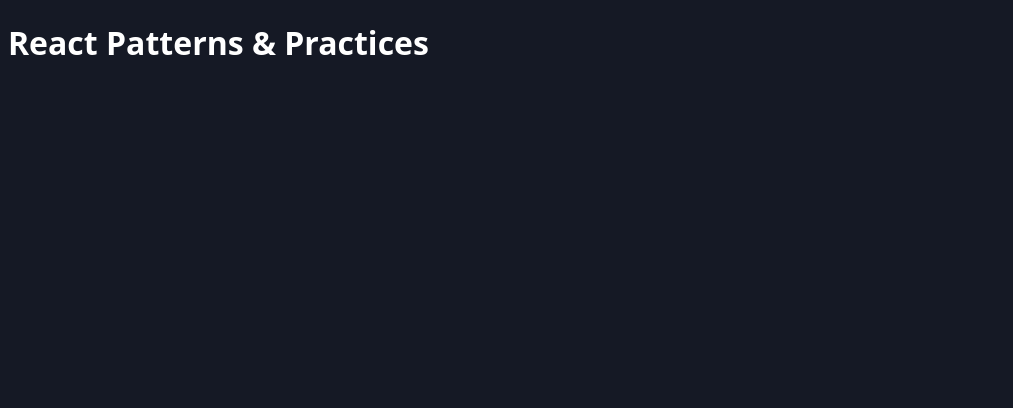
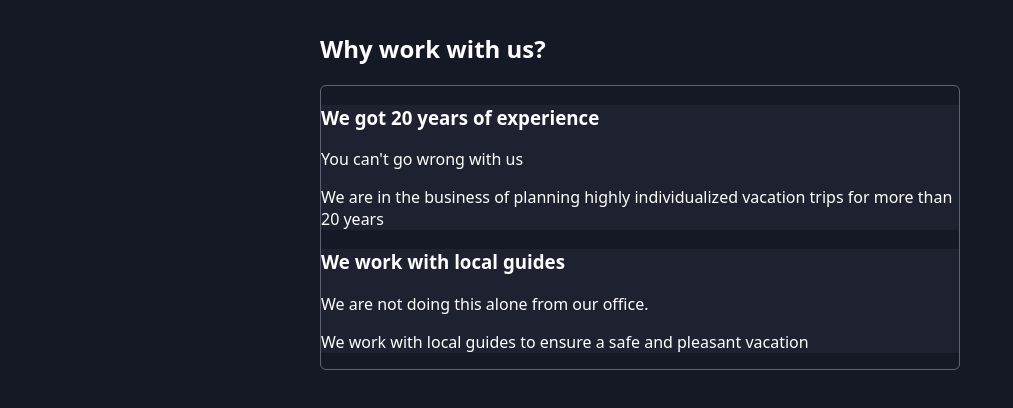
Before and after one commit to RAWoiwode/re-patterns-practices, a React (Vite) app: page / in a window 1280 px wide. Shown: the top 408 px of the page, without its empty margins (0-1013 px from the left). Built offline with nearby package versions, Linux system fonts and the light colour scheme.

Commit message:
Setting up a basic Compound Component example

```diff
--- a/src/App.jsx
+++ b/src/App.jsx
@@ -1,5 +1,39 @@
+import Accordion from "./components/Accordion";
+import AccordionItem from "./components/AccordionItem";
+
 function App() {
-  return <h1>React Patterns & Practices</h1>;
+  return (
+    <main>
+      <section>
+        <h2>Why work with us?</h2>
+        <Accordion className="accordion">
+          <AccordionItem
+            className="accordion-item"
+            title="We got 20 years of experience"
+          >
+            <article>
+              <p>You can&apos;t go wrong with us</p>
+              <p>
+                We are in the business of planning highly individualized
+                vacation trips for more than 20 years
+              </p>
+            </article>
+          </AccordionItem>
+          <AccordionItem
+            className="accordion-item"
+            title="We work with local guides"
+          >
+            <article>
+              <p>We are not doing this alone from our office.</p>
+              <p>
+                We work with local guides to ensure a safe and pleasant vacation
+              </p>
+            </article>
+          </AccordionItem>
+        </Accordion>
+      </section>
+    </main>
+  );
 }
 
 export default App;
--- /dev/null
+++ b/src/components/Accordion.jsx
@@ -0,0 +1,8 @@
+import React from "react";
+
+// Compound Component w/ AccordionItem
+const Accordion = ({ className, children }) => {
+  return <ul className={className}>{children}</ul>;
+};
+
+export default Accordion;
--- /dev/null
+++ b/src/components/AccordionItem.jsx
@@ -0,0 +1,13 @@
+import React from "react";
+
+// Compound Component w/ Accordion
+const AccordionItem = ({ className, title, children }) => {
+  return (
+    <li className={className}>
+      <h3>{title}</h3>
+      <div>{children}</div>
+    </li>
+  );
+};
+
+export default AccordionItem;
```
